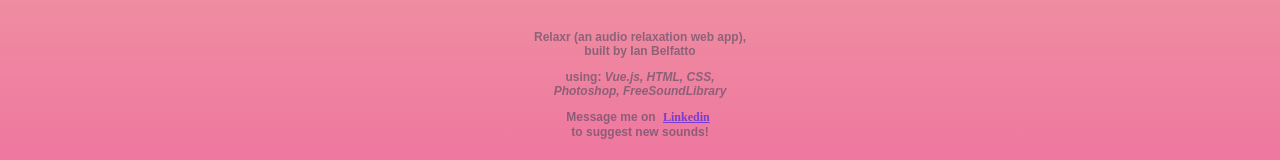
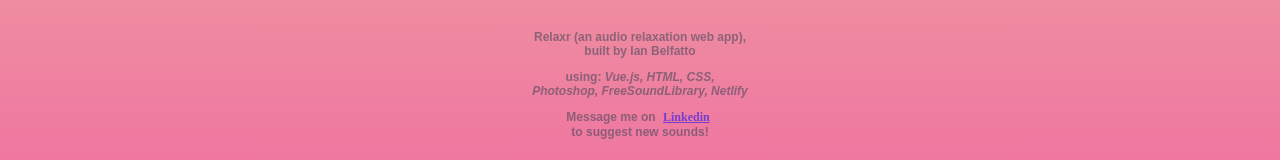
Before and after one commit to ianbelfatto/vue-audio, a Vue app: page / in a window 1280 px wide. Shown: the part 483-643 px from the top of the page. Built offline with nearby package versions, Linux system fonts and the light colour scheme.

Commit message:
updates message

```diff
--- a/src/views/Home.vue
+++ b/src/views/Home.vue
@@ -115,7 +115,7 @@
         <i>
           Vue.js, HTML, CSS,
           <br />
-          Photoshop, FreeSoundLibrary
+          Photoshop, FreeSoundLibrary, Netlify
         </i>
       </p>
       <p>
```
